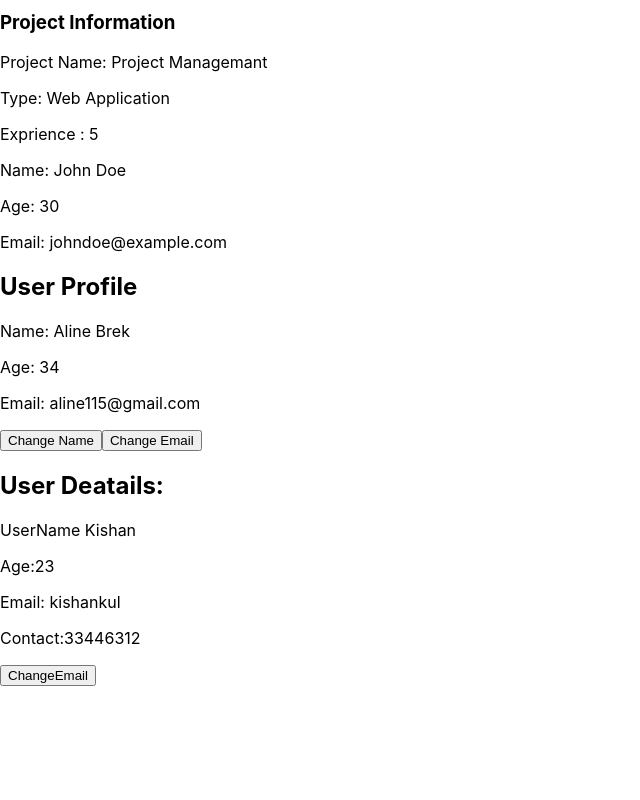
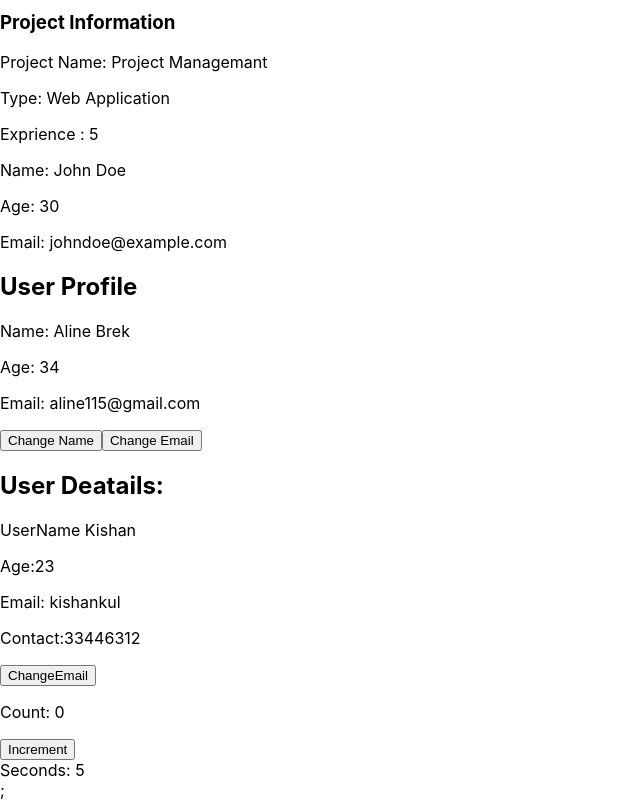
Before and after one commit to Lars1156/ReactPractice, a React (Create React App) app: page / in a window 1280 px wide. Shown: the part 236-1036 px from the top of the page, without its empty margins (0-640 px from the left). Before the commit the page ends 922 px from the top, so only its background shows below. Built offline with nearby package versions, Linux system fonts and the light colour scheme.

Commit message:
UnderStand the useeffrect and and implmenent that concepts

```diff
--- a/src/components/UserProfile.js
+++ b/src/components/UserProfile.js
@@ -1,4 +1,4 @@
-import React, { useState } from "react";
+import React, { useState , useEffect } from "react";
 
 function UserProfile (){
     const [user , setUser ] = useState({
@@ -13,7 +13,16 @@
             contactNumber: 33446312,
             userEmail : "kishankul"
         }
-    })
+    });
+    const [count , setCount] = useState(0);
+    const [second , setSecound ] = useState(0);
+
+    useEffect(()=>{
+      const interval = setInterval(()=>{
+        setSecound((preSecound)=> preSecound+1)
+      },1000)
+      return()=> clearInterval(interval)
+    },[]);
     const upadateName = () =>{
         setUser(prevState => ({
             ...prevState,
@@ -40,6 +49,7 @@
 
 
   return(
+    <>
      <div>
         <h2>User Profile</h2>
         <p>Name: {user.name}</p>
@@ -53,7 +63,11 @@
         <p>Email: {userDeatails.userContact.userEmail}</p>
         <p>Contact:{userDeatails.userContact.contactNumber}</p>
         <button  onClick={UpadetEmail}>ChangeEmail</button>
+        <p>Count: {count}</p>
+        <button onClick={() => setCount(count + 1)}>Increment</button>
+        <div>Seconds: {second}</div>;
      </div>
+     </>
   )
 }
 export default UserProfile;
```
